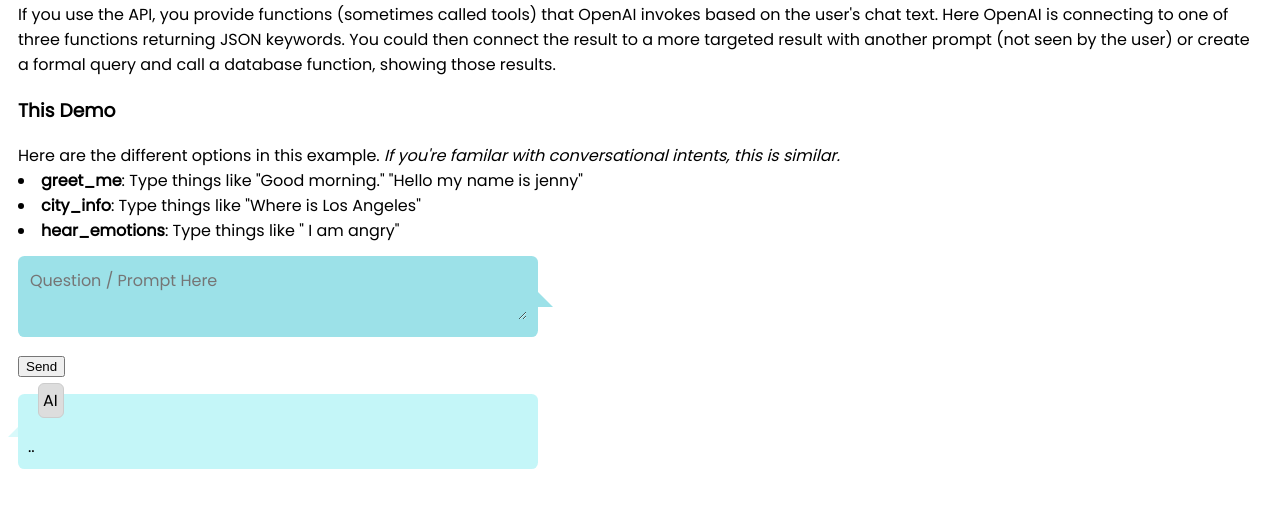
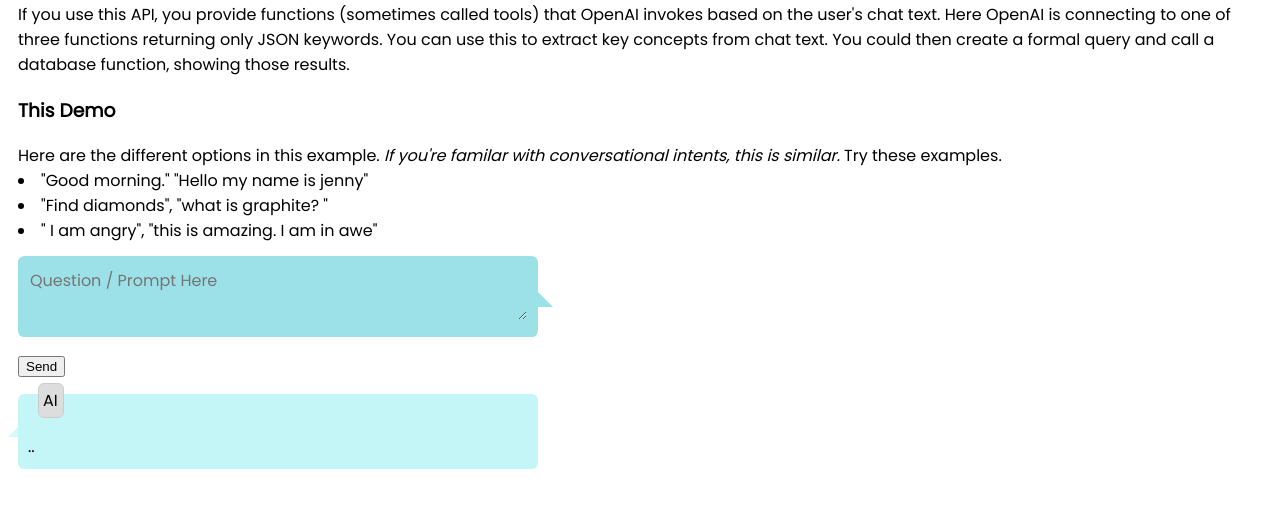
Before and after one commit to lesliepound/openai-api-examples-node, a website: page public/functions.html in a window 1280 px wide. Shown: the part 107-614 px from the top of the page. Drawn offline with Linux system fonts and the light colour scheme.

Commit message:
Changed 3rd example to "gems".  Clarified instructions

```diff
--- a/public/functions.html
+++ b/public/functions.html
@@ -37,20 +37,21 @@
 
 
 <h1>OpenAI Node API Demos: Functions</h1>
-If you use the API, you provide functions (sometimes called tools) that OpenAI
+If you use this API, you provide functions (sometimes called tools) that OpenAI
 invokes based on the user's chat text.
 
-Here OpenAI is connecting to one of three functions returning JSON keywords.
-You could then connect the result to a more targeted result with another prompt
-(not seen by the user) or create a formal query and call a database function,
+Here OpenAI is connecting to one of three functions returning only JSON keywords.
+You can use this to extract key concepts from chat text.
+You could then create a formal query and call a database function,
 showing those results.</p>
 
 <h3>This Demo</h3>
 Here are the different options in this example. <i> If you're familar with conversational intents, this is similar.</i>
 
-<li><span class="name">greet_me</span>: Type things like "Good morning." "Hello my name is jenny"
-<li><span class="name">city_info</span>: Type things like "Where is Los Angeles"
-<li><span class="name">hear_emotions</span>: Type things like " I am angry"
+Try these examples.
+<li> "Good morning." "Hello my name is jenny"
+<li> "Find diamonds", "what is graphite? "
+<li> " I am angry",  "this is amazing. I am in awe"
 
     <div class="rightBubble">
         <textarea id="input-text" placeholder="Question / Prompt Here"></textarea>
```
Also changed, not shown: src/modules/functions.js (+3 -19 lines).
